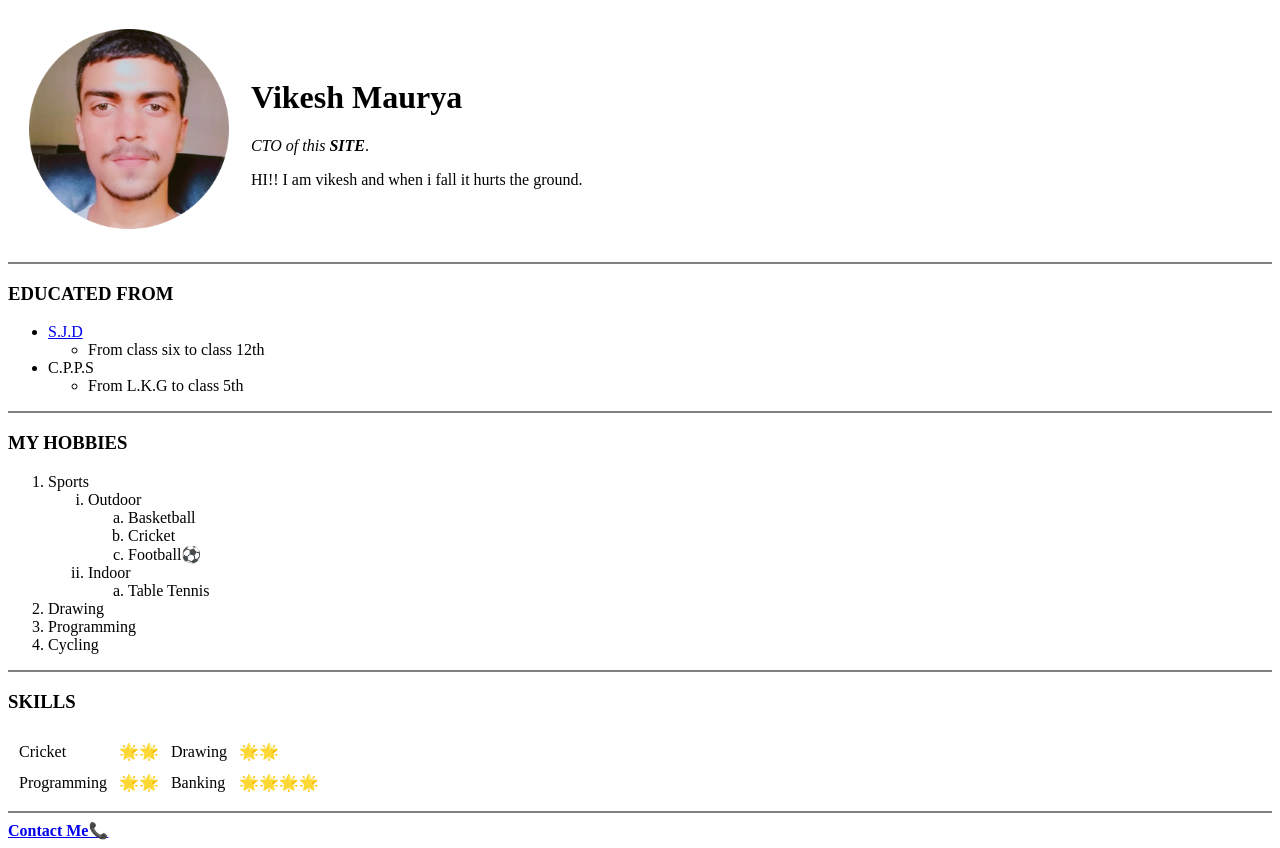
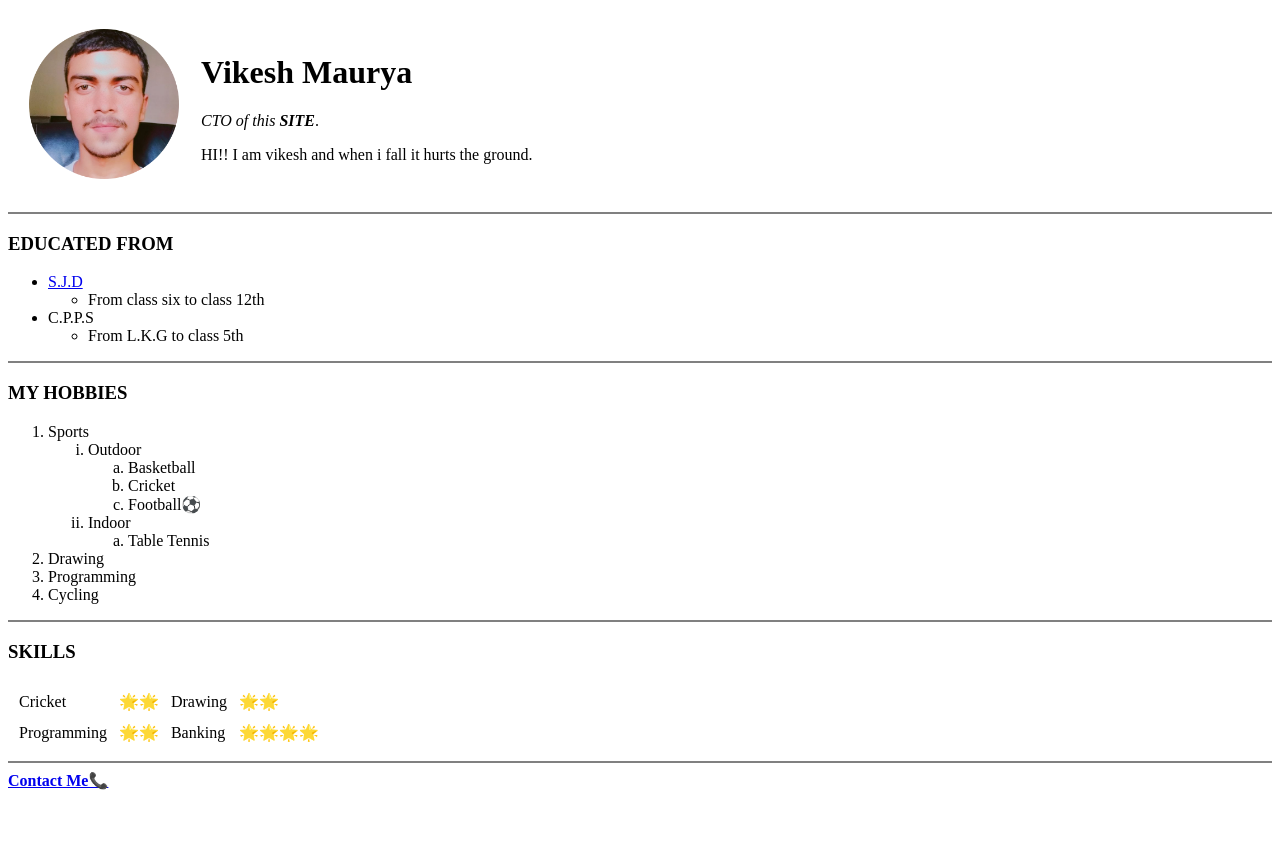
Before and after one commit to vikace/cv, a plain HTML site: page index.html in a window 1280 px wide. After the commit the page ends 800 px from the top, so only its background shows below. Drawn offline with Linux system fonts and the light colour scheme.

Commit message:
Add files via upload

```diff
--- a/index.html
+++ b/index.html
@@ -13,7 +13,7 @@
 <body>
   <table cellspacing="20">
     <tr>
-      <td><a href="https://www.facebook.com/profile.php?id=100007934178348" target="_blank"> <img src="circle-cropped.png" alt="Vikesh profile photo" width="200" height="200"></a></td>
+      <td><a href="https://www.facebook.com/profile.php?id=100007934178348" target="_blank"> <img src="circle-cropped.png" alt="Vikesh profile photo" width="150" height="150"></a></td>
       <td>
         <h1>Vikesh Maurya </h1>
         <p><em>CTO of this <strong>SITE</strong></em>.</p>
```
